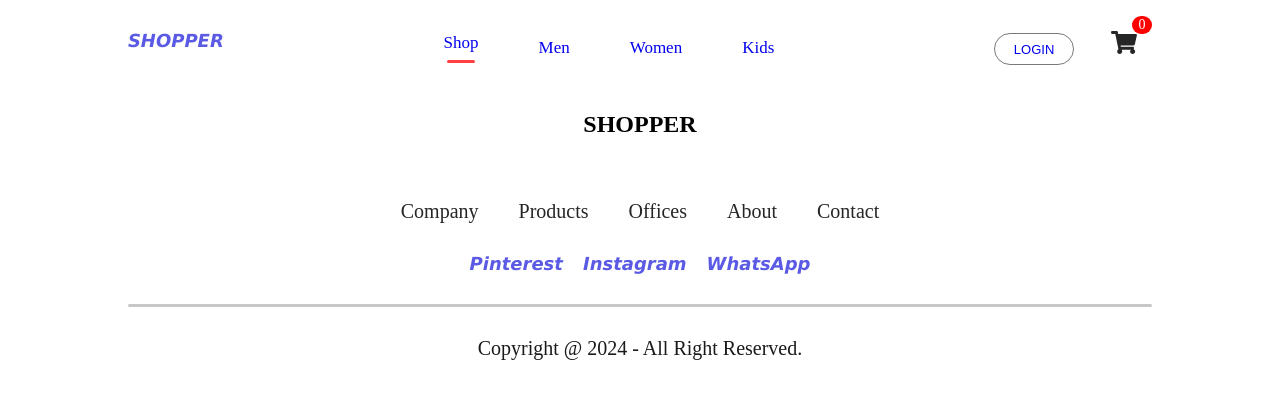
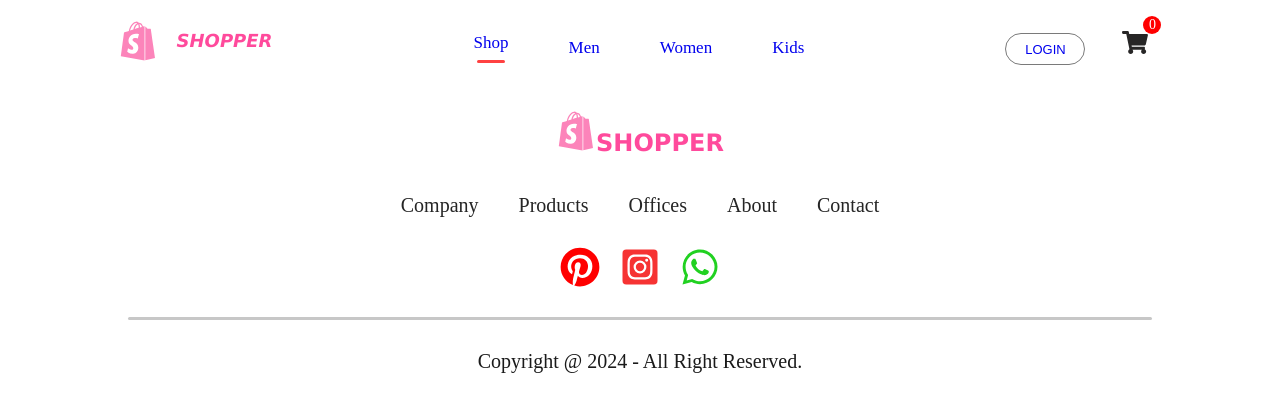
Before and after one commit to Nishakhawas/Clothing-store-Ecommerce-Site-, a React (Create React App) app: page /cart in a window 1280 px wide. Shown: the top 412 px of the page. Built offline with nearby package versions, Linux system fonts and the light colour scheme.

Commit message:
icon updated

```diff
--- a/src/components/Footer/Footer.jsx
+++ b/src/components/Footer/Footer.jsx
@@ -1,10 +1,12 @@
 import React from 'react'
 import './footer.css'
+import { FaPinterest ,FaInstagramSquare,FaShopify} from "react-icons/fa";
+import { FaWhatsapp } from "react-icons/fa";
 
 export default function Footer() {
   return (
     <div className='footer'>
-    <h2>SHOPPER</h2>
+    <h2>  <FaShopify className='footer-logo'/>SHOPPER</h2>
         <ul className='footer-links'>
             <li>Company</li>
             <li>Products</li>
@@ -14,13 +16,10 @@ export default function Footer() {
         </ul>
 
          <div className="logo">
+         <FaPinterest className='logo1'/>
+         < FaInstagramSquare  className='logo2' />
 
-            <li>Pinterest</li>
-            <li>Instagram</li>
-            <li>WhatsApp</li>
-
-
-
+            <FaWhatsapp className='logo3'/>
         </div>
         <div className="footer-copyright">
             <hr />
--- a/src/components/Footer/footer.css
+++ b/src/components/Footer/footer.css
@@ -33,6 +33,8 @@
 
 .footer h2{
     margin: 30px;
+    color: rgb(255, 74, 156);
+    font-family:Verdana, Geneva, Tahoma, sans-serif;
 }
 
 .footer-copyright hr{
@@ -43,18 +45,49 @@
     background: #c7c7c7;
 }
 
-.logo
-{
-    display: flex;
-    justify-content: center;
-    align-items: center;
-    gap: 20px;
-    list-style: none;
+.footer .footer-logo{
+    height: 40px;
+    width: 40px;
+
+    color:rgb(252, 132, 186);
+}
+.footer .footer-links{
+    margin-top: -25px;
 
 }
 
-.logo li{
+.logo .logo1
+{
+    width: 40px;
+    height: 40px;
+    color: red;
+    padding: 20pox;
+}
+
+.logo{
+    gap:20px
+}
+
+.logo .logo2
+{
+    width: 40px;
+    height: 40px;
+    color: rgb(246, 51, 51);
+    padding: 20pox;
+}
+
+.logo .logo3
+{
+    width: 40px;
+    height: 40px;
+    color:rgb(33, 209, 33);
+    padding: 20pox;
+}
+
+
+
+/* .logo li{
     list-style: none;
     cursor: pointer;
 
-}
+} */
--- a/src/components/Navbar/Navbar.jsx
+++ b/src/components/Navbar/Navbar.jsx
@@ -1,5 +1,6 @@
 import React, { useState } from 'react'
-import { FaShoppingCart } from "react-icons/fa";
+import { FaShoppingCart, FaShopify } from "react-icons/fa";
+
 
 import { Link } from 'react-router-dom';
 import './navbar.css'
@@ -13,6 +14,8 @@ export default function Navbar() {
     <>
   <nav className='navbar'>
     <div className='logo'>
+      <FaShopify className='shop-logo'/>
+
 SHOPPER
     </div>
     <ul className='nav-menu'>
--- a/src/components/Navbar/navbar.css
+++ b/src/components/Navbar/navbar.css
@@ -17,11 +17,16 @@
    /* margin-left: 50px; */
    font-size:large;
    font-weight:bold;
-   color: rgb(90, 90, 228);
+   color: rgb(255, 74, 156);
    font-style: italic;
    font-family:Verdana, Geneva, Tahoma, sans-serif;
 
 
+}
+.logo .shop-logo{
+    height: 40px;
+    width: 38px;
+    color:rgb(252, 132, 186);
 }
 .nav-menu{
     display: flex;
@@ -84,7 +89,7 @@
 
  .nav-count{
     height: 18px;
-    width: 20px;
+    width: 18px;
     display: flex;
     justify-content: center;
     align-items: center;
```
